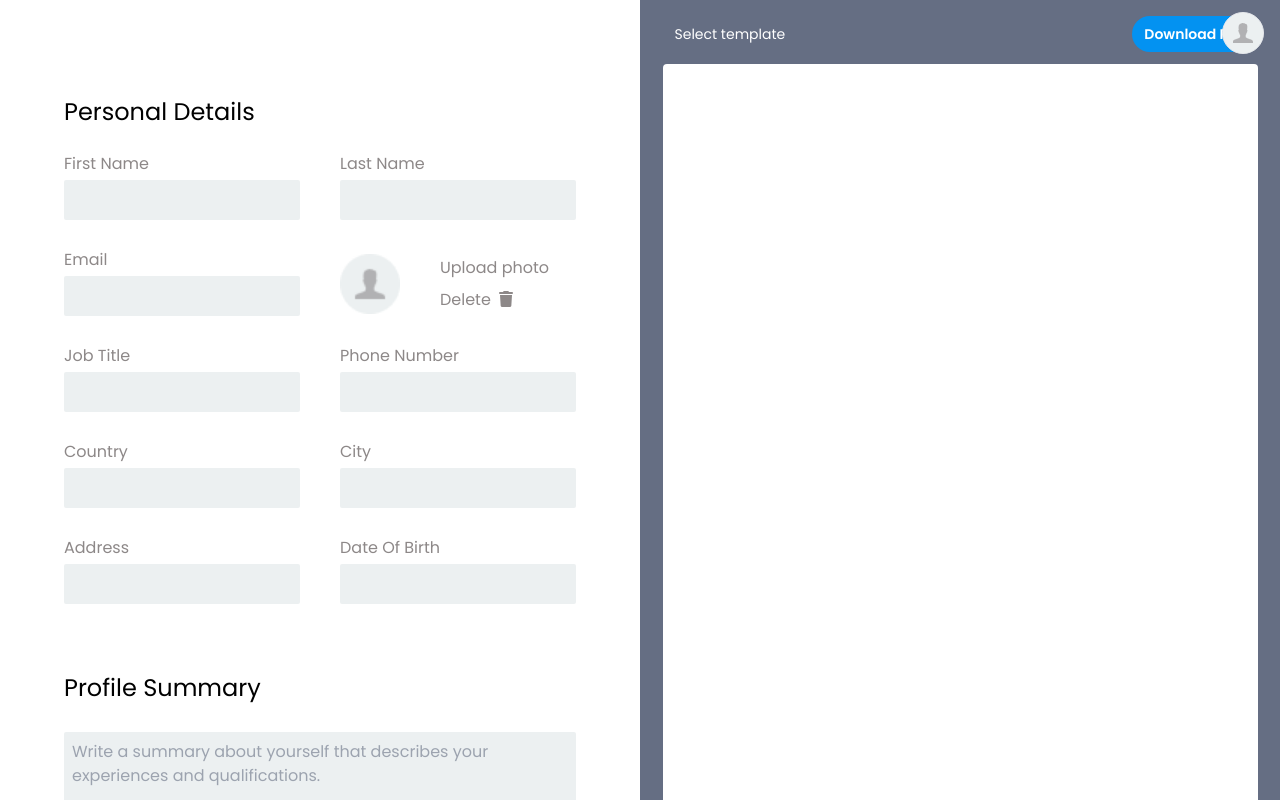
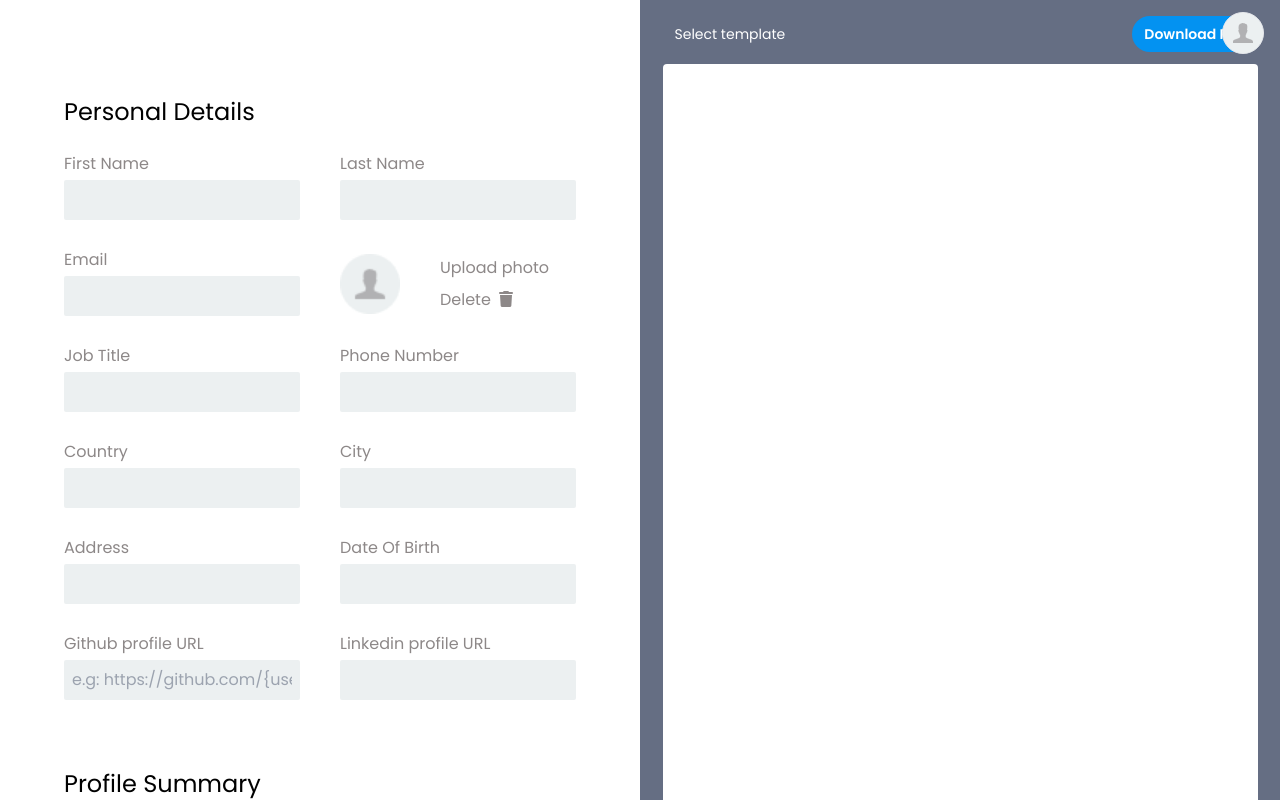
Before and after one commit to YahyaDalbah/free-cv-maker, a React (Create React App) app: page / in a window 1280 px wide. Shown: the top 800 px of the page. Built offline with nearby package versions, Linux system fonts and the light colour scheme.

Commit message:
added github and linkedin

```diff
--- a/package.json
+++ b/package.json
@@ -1,5 +1,6 @@
 {
   "name": "cv-maker",
+  "homepage": "https://yahyadalbah.github.io/free-cv-maker/",
   "version": "0.1.0",
   "private": true,
   "dependencies": {
@@ -23,7 +24,9 @@
     "start": "react-scripts start",
     "build": "react-scripts build",
     "test": "react-scripts test",
-    "eject": "react-scripts eject"
+    "eject": "react-scripts eject",
+    "predeploy":"npm run build",
+    "deploy":"gh-pages -d build"
   },
   "eslintConfig": {
     "extends": [
@@ -44,6 +47,7 @@
     ]
   },
   "devDependencies": {
+    "gh-pages": "^6.1.1",
     "tailwindcss": "^3.4.1"
   }
 }
--- a/src/CVSections/SideDetails.jsx
+++ b/src/CVSections/SideDetails.jsx
@@ -3,24 +3,49 @@ import { useSelector } from "react-redux";
 import { selectPersonalDetails } from "../Features/personalDetails";
 
 export default function SideDetails() {
-  const { address, city, country, phone, email, dateOfBirth } = useSelector(
-    selectPersonalDetails
-  );
+  const {
+    address,
+    city,
+    country,
+    phone,
+    email,
+    dateOfBirth,
+    githubURL,
+    linkedInURL,
+  } = useSelector(selectPersonalDetails);
   return (
     <>
       <div className="flex flex-col gap-y-1 mb-4">
-        {(address || city || country || phone || email) && (
-          <h2 className="cv-heading-text">Details</h2>
-        )}
+        {(address ||
+          city ||
+          country ||
+          phone ||
+          email ||
+          githubURL ||
+          linkedInURL) && <h2 className="cv-heading-text">Details</h2>}
         <p className="cv-desc-text">{address}</p>
         <p className="cv-desc-text">{city}</p>
         <p className="cv-desc-text">{country}</p>
         <p className="cv-desc-text">{phone}</p>
         <p className="cv-desc-text">
-          <a className="text-blue text-xs" href="mailto:yahya1dalbah@gmail.com">
+          <a className="text-blue" href="mailto:yahya1dalbah@gmail.com">
             {email}
           </a>
         </p>
+        {githubURL && (
+          <p className="cv-desc-text">
+            <a className="text-blue" href={githubURL}>
+              github
+            </a>
+          </p>
+        )}
+        {linkedInURL && (
+          <p className="cv-desc-text">
+            <a className="text-blue" href={linkedInURL}>
+              linked in
+            </a>
+          </p>
+        )}
       </div>
       <div>
         {dateOfBirth && <h2 className="cv-sub-heading-text">Date of birth</h2>}
--- a/src/DetailsSections/PersonalDetails.jsx
+++ b/src/DetailsSections/PersonalDetails.jsx
@@ -58,6 +58,17 @@ export default function PersonalDetails() {
           section={"personalDetails"}
           keyField={"dateOfBirth"}
         />
+        <InputField
+          label={"Github profile URL"}
+          section={"personalDetails"}
+          keyField={"githubURL"}
+          placeholder={"e.g: https://github.com/{username}"}
+        />
+        <InputField
+          label={"Linkedin profile URL"}
+          section={"personalDetails"}
+          keyField={"linkedInURL"}
+        />
       </SectionFields>
     </div>
   );
--- a/src/Features/educations.js
+++ b/src/Features/educations.js
@@ -1,4 +1,4 @@
-import { createAsyncThunk, createSlice, nanoid } from "@reduxjs/toolkit";
+import { createSlice, nanoid } from "@reduxjs/toolkit";
 import { deleteStateElement, updateState } from "../functions";
 
 const initialState = [];
--- a/src/Features/personalDetails.js
+++ b/src/Features/personalDetails.js
@@ -11,6 +11,8 @@ const initialState = {
   city: "",
   address: "",
   dateOfBirth: "",
+  githubURL: "",
+  linkedInURL: ""
 };
 
 export const setImageAsync = createAsyncThunk('')
--- a/src/Pages/AuthPage.jsx
+++ b/src/Pages/AuthPage.jsx
@@ -2,13 +2,12 @@ import { auth, provider } from "../firebaseConfig";
 import {
   signInWithPopup,
   getAdditionalUserInfo,
-  GoogleAuthProvider,
   signInWithEmailAndPassword,
   createUserWithEmailAndPassword,
 } from "firebase/auth";
 import { useState } from "react";
 import Cookies from "universal-cookie";
-import { addDocToDB, updateDB } from "../functions";
+import { addDocToDB } from "../functions";
 const cookies = new Cookies();
 
 export default function AuthPage({
--- a/src/components/DescField.jsx
+++ b/src/components/DescField.jsx
@@ -2,7 +2,6 @@ import React from "react";
 import { useDispatch, useSelector } from "react-redux";
 import {
   selectFieldData,
-  selectStateSection,
   setStateElement,
   updateDB,
 } from "../functions";
--- a/src/components/ImageField.jsx
+++ b/src/components/ImageField.jsx
@@ -4,8 +4,6 @@ import { useDispatch, useSelector } from "react-redux";
 import { deleteImage, setImage } from "../Features/personalDetails";
 import {
   getDownloadURL,
-  list,
-  listAll,
   ref,
   uploadBytes,
 } from "firebase/storage";
--- a/src/components/InputField.jsx
+++ b/src/components/InputField.jsx
@@ -2,7 +2,6 @@ import React from "react";
 import { useDispatch, useSelector } from "react-redux";
 import {
   selectFieldData,
-  selectStateSection,
   setStateElement,
   updateDB,
 } from "../functions";
@@ -13,6 +12,7 @@ export default function InputField({
   span,
   keyField,
   idInArray,
+  placeholder
 }) {
   const dispatch = useDispatch();
 
@@ -35,6 +35,7 @@ export default function InputField({
       <input
         className="p-2 my-1 bg-light-gray outline-none rounded-sm"
         type="text"
+        placeholder={placeholder}
         value={value}
         onChange={handleChange}
         id={section + label}
--- a/src/components/SelectField.jsx
+++ b/src/components/SelectField.jsx
@@ -1,8 +1,8 @@
 import React, { useState } from "react";
-import { useDispatch, useSelector } from "react-redux";
+import { useDispatch } from "react-redux";
 import { setSkill } from "../Features/skills";
 import { setLanguage } from "../Features/languages";
-import { selectStateSection, updateDB } from "../functions";
+import { updateDB } from "../functions";
 
 export default function SelectField({
   label,
--- a/src/functions.js
+++ b/src/functions.js
@@ -10,7 +10,7 @@ import { addProjectFromDB, setProject } from "./Features/projects";
 import { addLanguageFromDB, setLanguage } from "./Features/languages";
 import { addCourseFromDB, setCourse } from "./Features/courses";
 import { addReferenceFromDB, setReference } from "./Features/references";
-import { doc, updateDoc, setDoc, addDoc } from "firebase/firestore";
+import { doc, setDoc } from "firebase/firestore";
 import { db } from "./firebaseConfig";
 import Cookies from "universal-cookie";
 import debounce from "lodash.debounce";
```
Also changed, not shown: 1 other file (tests, documents, lock files or other folders).
